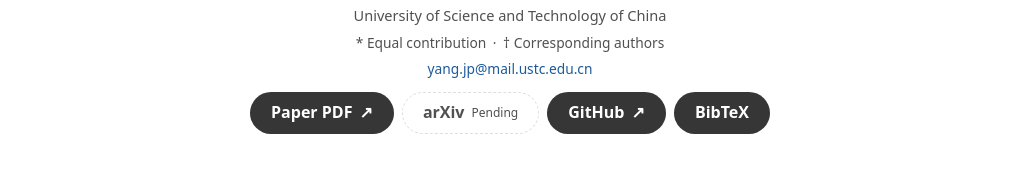
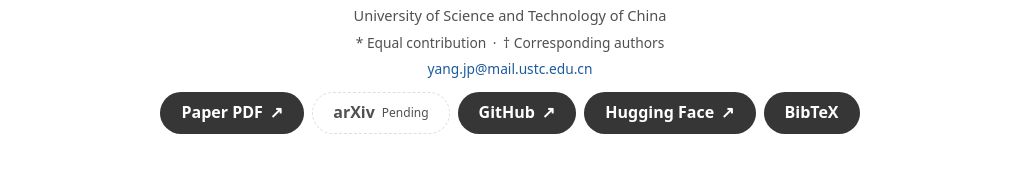
Before and after one commit to Looped-WAM/looped-wam.github.io, a plain HTML site: page index.html in a window 1280 px wide. Shown: the part 392-576 px from the top of the page, without its empty margins (130-1150 px from the left). Drawn offline with Linux system fonts and the light colour scheme.

Commit message:
Add Hugging Face model page link

```diff
--- a/index.html
+++ b/index.html
@@ -65,6 +65,7 @@
                   <span class="link-block"><a class="external-link button is-normal is-rounded is-dark" href="./assets/looped-wam.pdf">Paper PDF <span aria-hidden="true">↗</span></a></span>
                   <span class="link-block"><span class="button is-normal is-rounded button-pending" id="arxiv-link">arXiv <small class="pending-label">Pending</small></span></span>
                   <span class="link-block"><a class="external-link button is-normal is-rounded is-dark" id="github-link" href="https://github.com/Looped-WAM/Looped-WAM">GitHub <span aria-hidden="true">↗</span></a></span>
+                  <span class="link-block"><a class="external-link button is-normal is-rounded is-dark" id="huggingface-link" href="https://huggingface.co/flyflying/Looped-WAM">Hugging Face <span aria-hidden="true">↗</span></a></span>
                   <span class="link-block"><a class="external-link button is-normal is-rounded is-dark" href="#citation">BibTeX</a></span>
                 </div>
               </div>
```
Also changed, not shown: assets/block-tower-building.jpg (added), assets/fruit-packing-and-pouring.jpg (added), assets/object-classification.jpg (added), assets/real-world.png (added), 1 other file.
